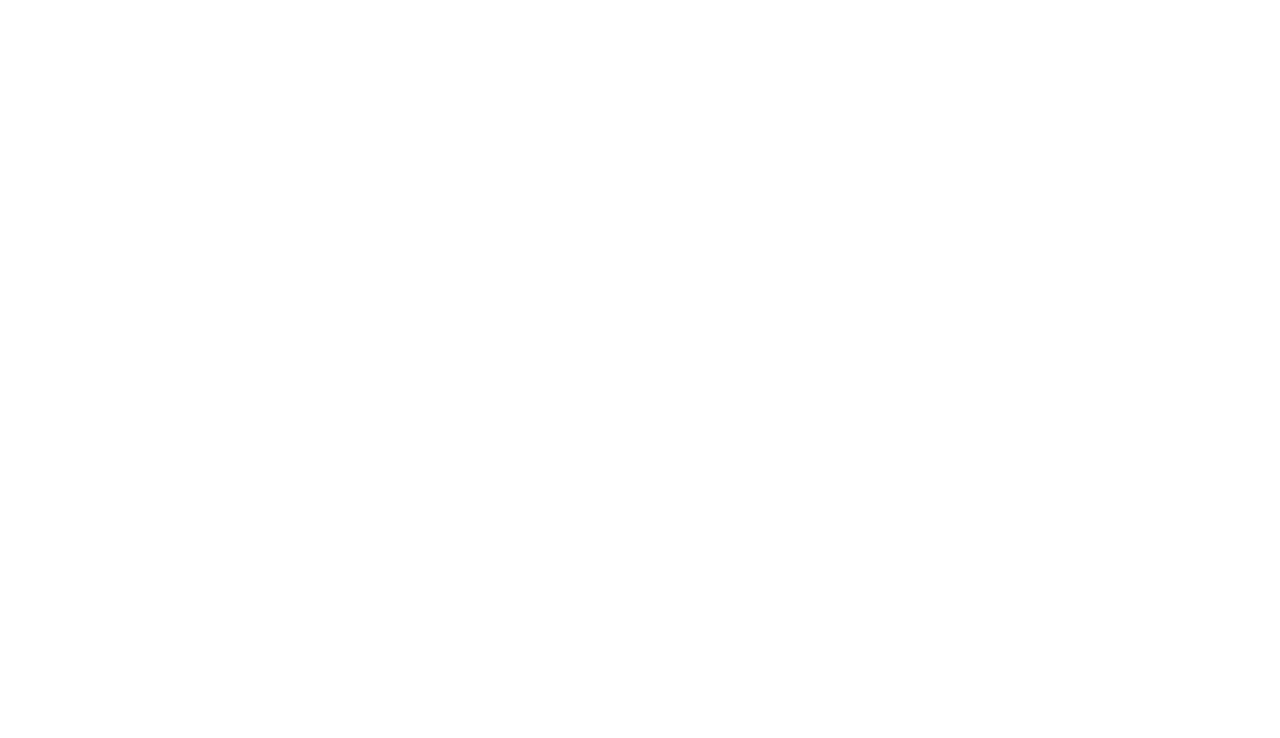
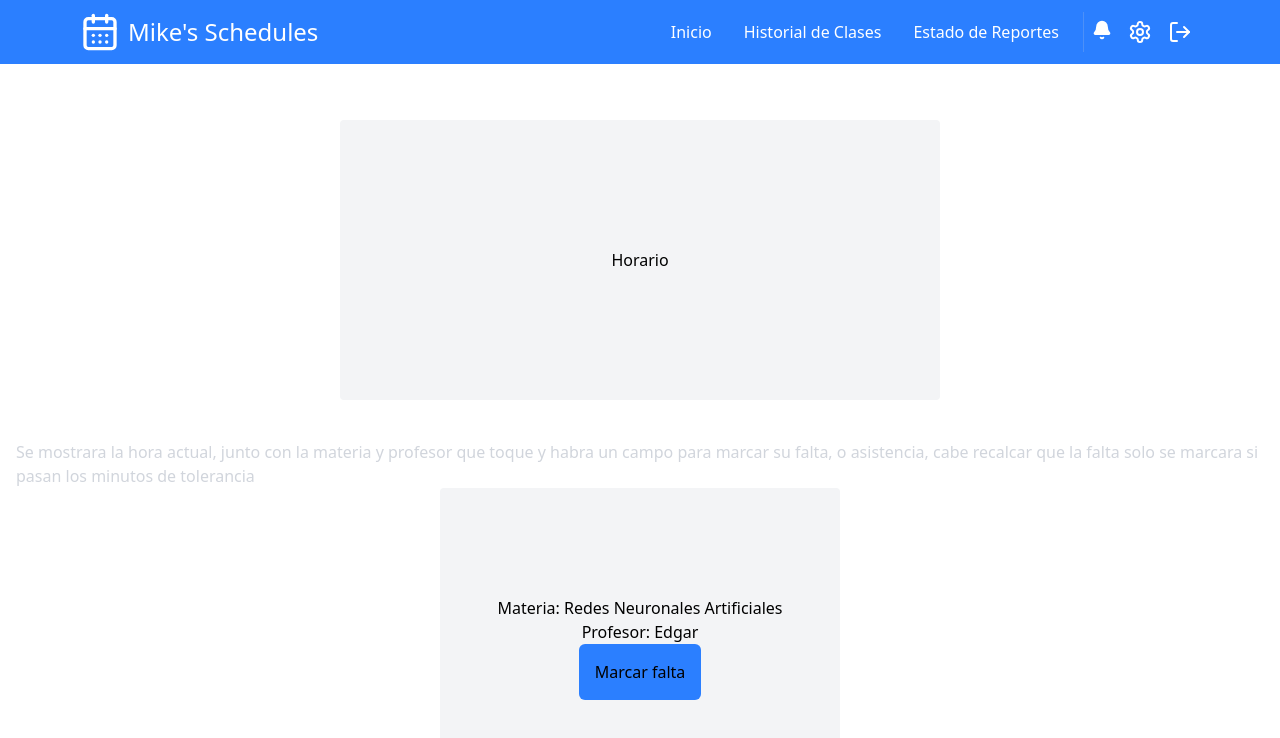
Before and after one commit to ErickDbS/Lo-de-mike, a React (Vite) app: page /home in a window 1280 px wide. Before the commit this address had no page. Shown: the top 738 px of the page. Built offline with nearby package versions, Linux system fonts and the light colour scheme.

Commit message:
Inicio de algo grande

```diff
--- a/package.json
+++ b/package.json
@@ -11,6 +11,7 @@
   },
   "dependencies": {
     "@tailwindcss/vite": "^4.0.14",
+    "lucide-react": "^0.482.0",
     "react": "^19.0.0",
     "react-dom": "^19.0.0",
     "react-router-dom": "^7.3.0",
@@ -27,6 +28,6 @@
     "globals": "^15.15.0",
     "typescript": "~5.7.2",
     "typescript-eslint": "^8.24.1",
-    "vite": "^6.2.0"
+    "vite": "^6.2.2"
   }
 }
--- a/src/AppRoutes.tsx
+++ b/src/AppRoutes.tsx
@@ -1,16 +1,23 @@
 import { Route, Routes } from "react-router-dom";
-import Login from "./Components/Login-Register/Login";
-import Register from "./Components/Login-Register/Register";
-import Inicio from "./Inicio";
+import Login from "./pages/Auth/Login";
+import Register from "./pages/Auth/Register";
+import Layout from "./pages/layout/layout";
+import Home from "./pages/Home/home";
+import Settings from "./pages/Settings/settings";
 
-export default function AppRoutes(){
+export default function AppRoutes() {
     return (
         <>
             <Routes>
-                <Route path="/" element={<Inicio />} />
+                <Route path="/" element={<Login />} />
                 <Route path="/login" element={<Login />} />
                 <Route path="/register" element={<Register />} />
+
+                <Route path="/" element={<Layout />}>
+                    <Route path="/home" index element={<Home />} />
+                    <Route path="/settings" element={<Settings />} />
+                </Route>
             </Routes>
         </>
-    )
+    );
 }
--- /dev/null
+++ b/src/components/Navbar/Navbar.tsx
@@ -0,0 +1,108 @@
+import { Bell, CalendarDays, LogOut, Settings } from "lucide-react";
+import { Link } from "react-router-dom";
+
+export default function Navbar() {
+    const userRole = "jefe";
+
+    // Opciones de navegación basadas en el rol
+    const navOptions = {
+        jefe: [
+            {
+                path: "/historial",
+                label: "Historial de Clases",
+                title: "Ver las clases pasadas y asistencia del grupo.",
+            },
+            {
+                path: "/reportes",
+                label: "Estado de Reportes",
+                title: "Lista de reportes hechos y su estado.",
+            },
+        ],
+        maestro: [
+            {
+                path: "/justificar",
+                label: "Justificar Faltas",
+                title: "Subir evidencia en caso de ausencia.",
+            },
+            {
+                path: "/mi-historial",
+                label: "Mi Historial",
+                title: "Ver todas sus asistencias y reportes.",
+            },
+        ],
+        checador: [
+            {
+                path: "/verificar",
+                label: "Verificar Asistencia",
+                title: "Consultar reportes de faltas y confirmarlos.",
+            },
+            {
+                path: "/corregir",
+                label: "Corregir Reportes",
+                title: "Editar o corregir reportes incorrectos.",
+            },
+            {
+                path: "/reportes-generales",
+                label: "Reportes Generales",
+                title: "Acceso a estadísticas de asistencia.",
+            },
+        ],
+    };
+
+    return (
+        <nav className="h-16 w-full bg-blue-500 flex flex-row justify-between items-center px-20">
+            <div className="flex flex-row items-center justify-center">
+                <CalendarDays className="text-white h-10 w-10" />
+                <h1 className="text-white text-2xl ml-2">Mike's Schedules</h1>
+            </div>
+
+            <div className="flex space-x-4 text-white">
+                <Link
+                    className="hover:font-bold duration-100 ease-in p-2"
+                    to="/home"
+                >
+                    Inicio
+                </Link>
+
+                {/* Opciones según el rol */}
+                {navOptions[userRole]?.map((option) => (
+                    <Link
+                        key={option.path}
+                        className="hover:font-bold duration-100 ease-in p-2"
+                        to={option.path}
+                        title={option.title}
+                    >
+                        {option.label}
+                    </Link>
+                ))}
+
+                {/* Opciones generales */}
+                <div className="flex flex-row border-l border-gray-300/20">
+                    <Link
+                        className="hover:font-bold duration-100 ease-in p-2"
+                        to="/notificaciones"
+                        title="Notificaciones"
+                    >
+                        <Bell className="w-5 h-5 fill-current text-white hover:text-green-400 transition duration-200" />
+                    </Link>
+
+                    <Link
+                        className="hover:font-bold duration-100 ease-in p-2"
+                        to="/settings"
+                        title="Configuraciones"
+                    >
+                        <Settings className="w-6 h-6 stroke-2 stroke-current transition duration-500 hover:text-yellow-500" />
+                    </Link>
+
+                    <Link
+                        className="hover:font-bold duration-100 ease-in p-2"
+                        to="/logout"
+                        title="Cerrar Sesión"
+                    >
+                        <LogOut className="w-6 h-6 stroke-current text-white transition duration-500 hover:text-red-500" />
+                    </Link>
+                </div>
+            </div>
+        </nav>
+    );
+}
--- /dev/null
+++ b/src/pages/Home/home.tsx
@@ -0,0 +1,26 @@
+export default function Home() {
+    return (
+        <div className="flex flex-col items-center justify-center">
+            {/* Se mostrara el horario ya sea del maestro o alumno, con la fila resaltada de la hora actual de clases */}
+            <div className="h-70 w-150 bg-gray-100 flex items-center justify-center m-10 rounded">
+                <h1>Horario</h1>
+            </div>
+
+            {/* Se mostrara la hora actual, junto con la materia y profesor que toque y habra un campo para marcar su falta, o asistencia, cabe recalcar que la falta solo se marcara si pasan los minutos de tolerancia */}
+            <p className="text-gray-300">
+                Se mostrara la hora actual, junto con la materia y profesor que
+                toque y habra un campo para marcar su falta, o asistencia, cabe
+                recalcar que la falta solo se marcara si pasan los minutos de
+                tolerancia{" "}
+            </p>
+            <div className="h-80 w-100 bg-gray-100 flex flex-col items-center justify-center rounded">
+                <h1>Materia: Redes Neuronales Artificiales</h1>
+                <h1>Profesor: Edgar</h1>
+                <button className="bg-blue-500 p-4 rounded-md cursor-pointer">
+                    {" "}
+                    Marcar falta
+                </button>
+            </div>
+        </div>
+    );
+}
--- /dev/null
+++ b/src/pages/Settings/settings.tsx
@@ -0,0 +1,7 @@
+export default function Settings() {
+    return (
+        <>
+            <h1>Settings</h1>
+        </>
+    );
+}
--- /dev/null
+++ b/src/pages/layout/layout.tsx
@@ -0,0 +1,13 @@
+import { Outlet } from "react-router-dom";
+import Navbar from "../../components/Navbar/Navbar";
+
+export default function Layout() {
+    return (
+        <>
+            <Navbar />
+            <main className="flex-1 p-4">
+                <Outlet />
+            </main>
+        </>
+    );
+}
```
Also changed, not shown: src/pages/Auth/Login.tsx (renamed from src/Components/Login-Register/Login.tsx), src/pages/Auth/Register.tsx (renamed from src/Components/Login-Register/Register.tsx), 1 other file (tests, documents, lock files or other folders).
